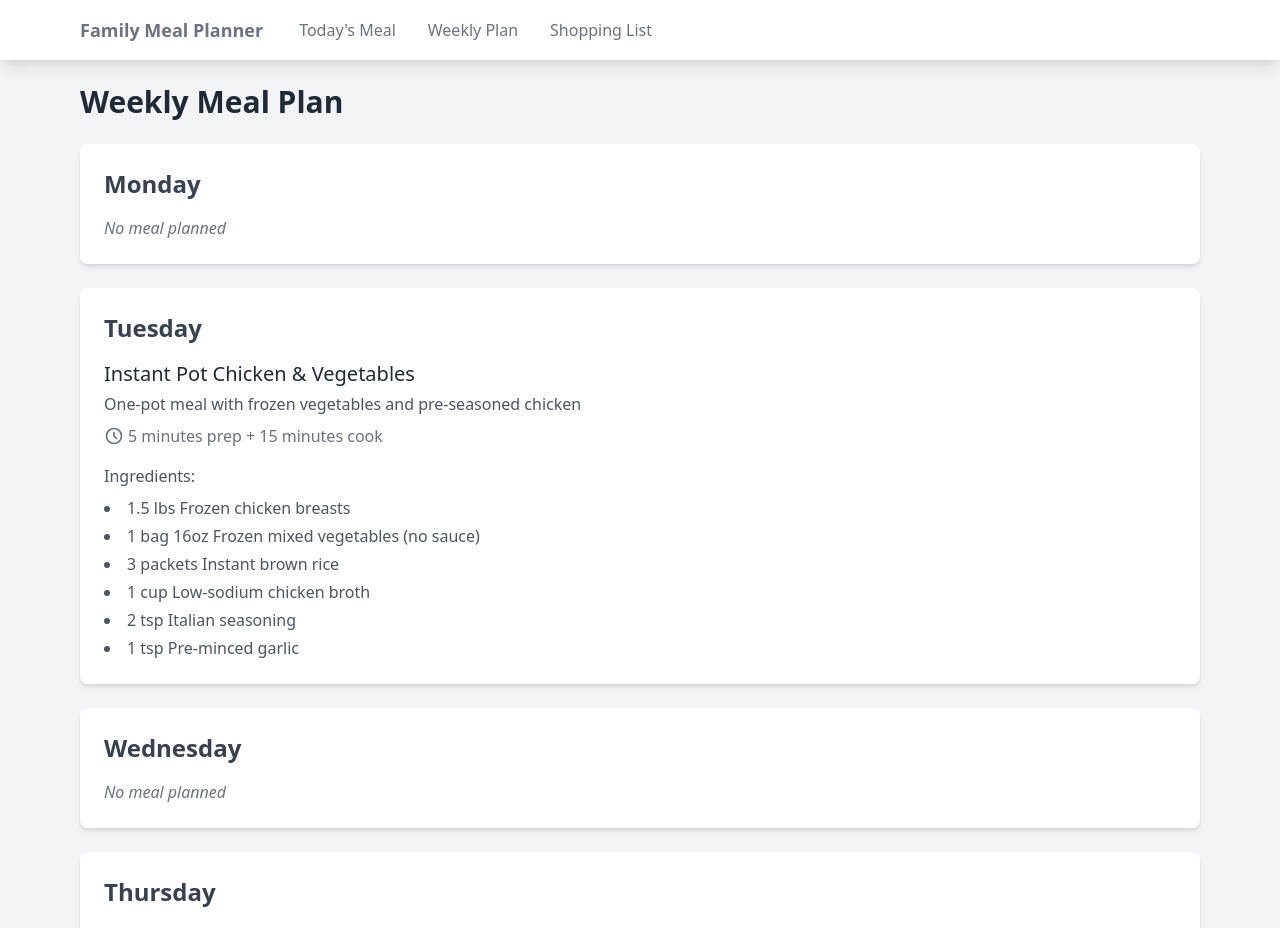
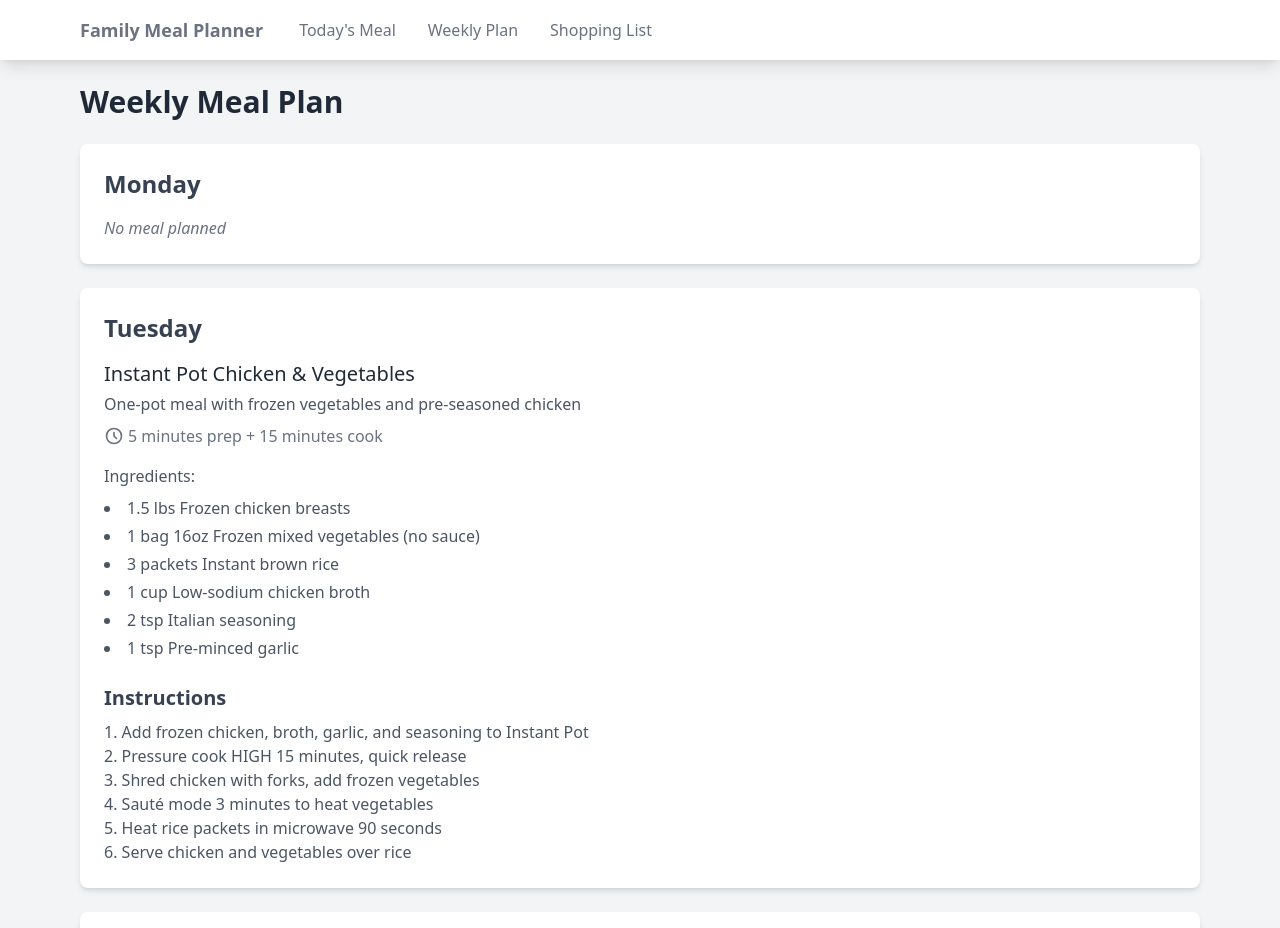
Before and after one commit to freethewhat/family-meal-planner, a React (Vite) app: page /weekly in a window 1280 px wide. Shown: the top 928 px of the page. Built offline with nearby package versions, Linux system fonts and the light colour scheme.

Commit message:
add instructions to weekly meals

```diff
--- a/src/pages/WeeklyMeals.tsx
+++ b/src/pages/WeeklyMeals.tsx
@@ -27,7 +27,7 @@ function WeeklyMeals() {
                       <span>{meal.time}</span>
                     </div>
                   </div>
-                  <div className="text-gray-600">
+                  <div className="text-gray-600 mb-6">
                     <p className="mb-2 font-medium">Ingredients:</p>
                     <ul className="list-disc list-inside space-y-1">
                       {meal.ingredients.map((ingredient, index) => (
@@ -36,6 +36,12 @@ function WeeklyMeals() {
                         </li>
                       ))}
                     </ul>
+                  </div>
+                  <div>
+                    <h2 className="text-xl font-semibold text-gray-700 mb-2">Instructions</h2>
+                    <div className="whitespace-pre-line text-gray-600">
+                      {meal.instructions}
+                    </div>
                   </div>
                 </div>
               ) : (
```
